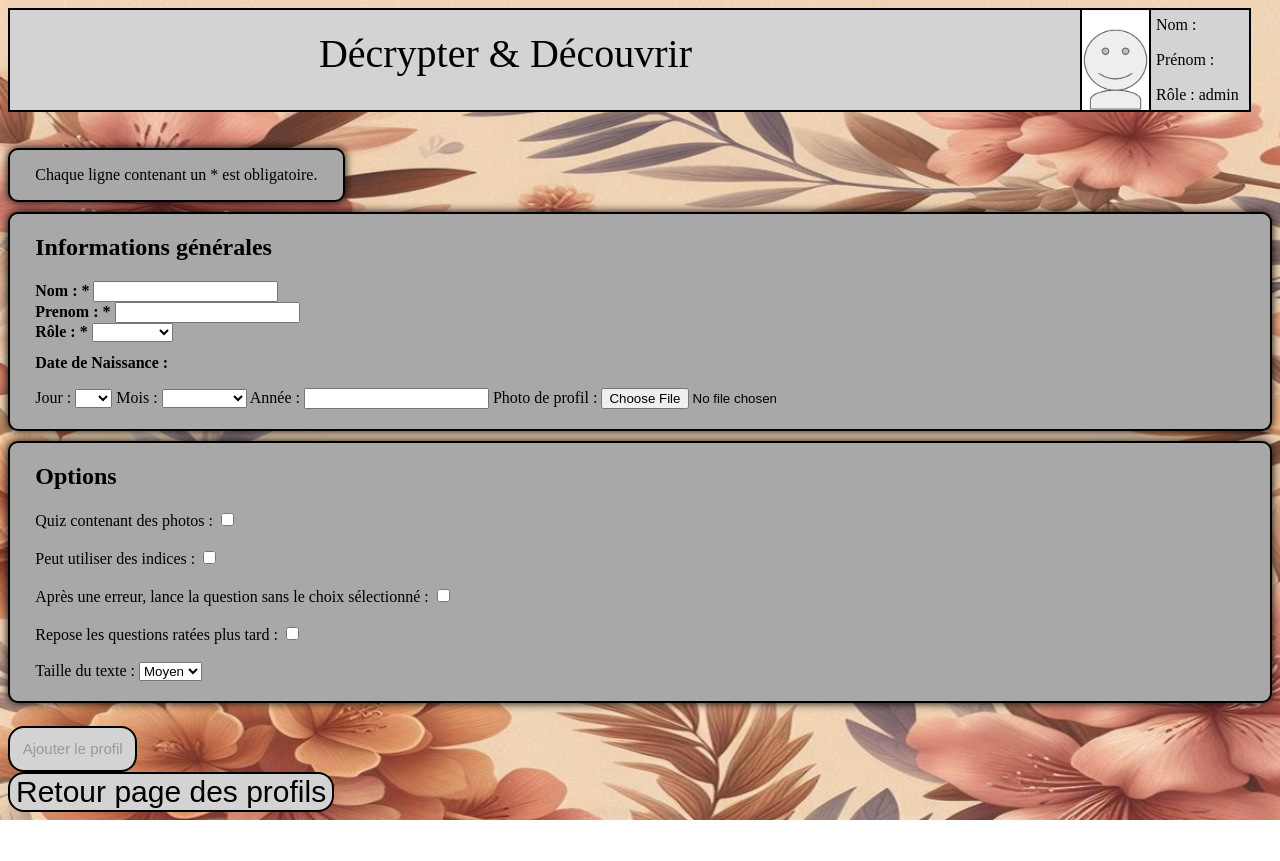
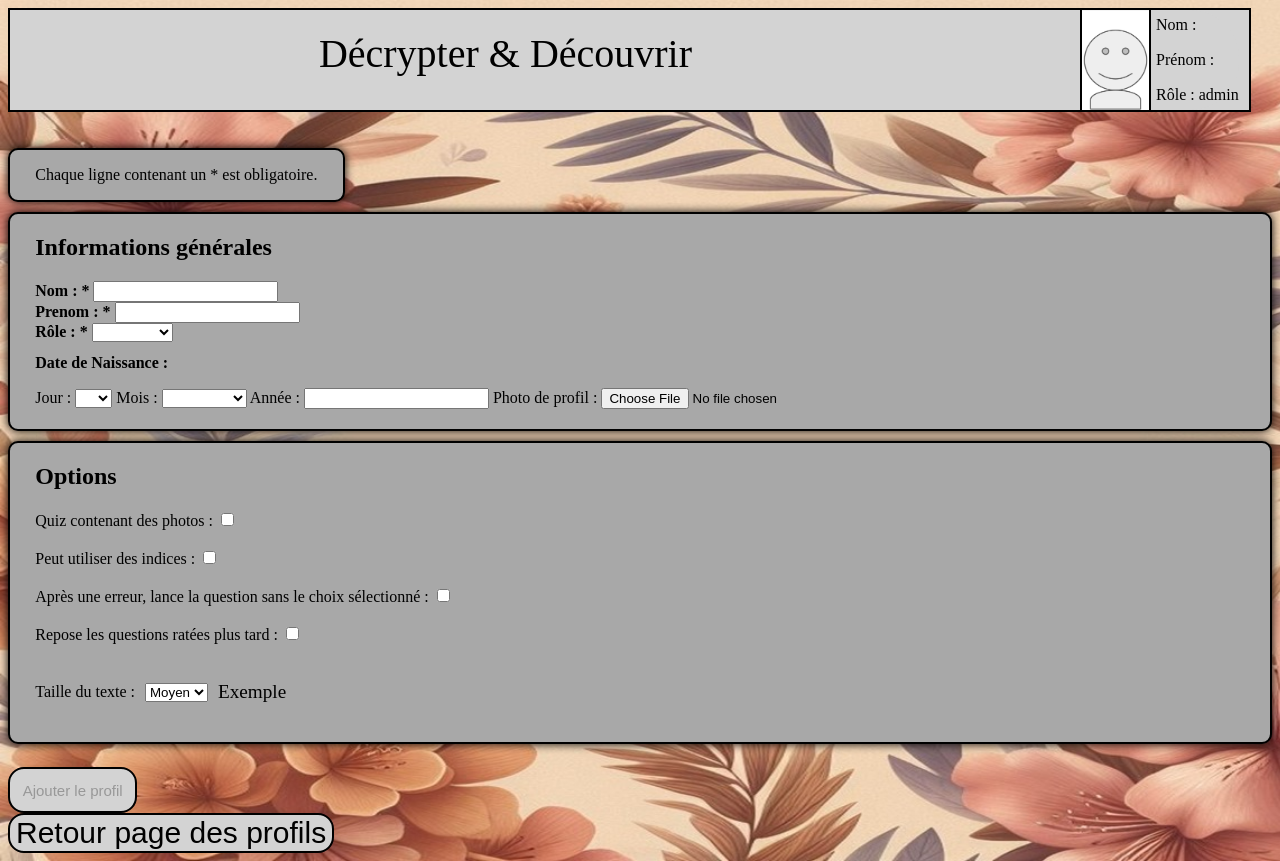
Before and after one commit to 2019-2020-ps6/2023-2024-ps6-dndeveloppers, an Angular app in the folder front-end/: page /home/listProfil/createProfil in a window 1280 px wide. Before the commit the page ends 820 px from the top, so only its background shows below. Built offline with nearby package versions, Linux system fonts and the light colour scheme.

Commit message:
#125 ajout de la prévisualisation en temps réel de la taille du texte dans les options

```diff
--- a/front-end/src/app/Profil/createProfil/createProfil.component.html
+++ b/front-end/src/app/Profil/createProfil/createProfil.component.html
@@ -62,11 +62,11 @@
                 <input class="input-custom" type="checkbox" id="optionReposerQuestionApres" [formControlName]="'optionReposerQuestionApres'">
             </label><br/><br/>
 
-            <label for="optionTailleTexte"> Taille du texte :
+            <label for="optionTailleTexte" class="text-size-label"> Taille du texte :
                 <select name="input-custom" id="optionTailleTexte" [formControlName]="'optionTailleTexte'">
-                    <option *ngFor="let currentFontSize of FontSizeList" [value]="currentFontSize">{{currentFontSize}}</option>
+                  <option *ngFor="let currentFontSize of FontSizeList" [value]="currentFontSize">{{currentFontSize}}</option>
                 </select>
-            </label>
+                <p class="exempleTailleTexte" [style.fontSize.em]="getFontSizeValue()">Exemple</p>              </label>
         </section>
     </section>
 
--- a/front-end/src/app/Profil/createProfil/createProfil.component.scss
+++ b/front-end/src/app/Profil/createProfil/createProfil.component.scss
@@ -105,3 +105,13 @@
 .valider:hover {
     background-color: darkgrey;
 }
+
+.text-size-label {
+    display: flex;
+    align-items: center;
+  }
+
+  #optionTailleTexte,
+  .exempleTailleTexte {
+    margin-left: 10px;
+  }
--- a/front-end/src/app/Profil/createProfil/createProfil.component.ts
+++ b/front-end/src/app/Profil/createProfil/createProfil.component.ts
@@ -73,6 +73,17 @@ export class CreateProfilComponent implements OnInit {
         this.router.navigate(['home/listProfil/']);
     }
 
+    getFontSizeValue(): number {
+        const sizeControl = this.profilForm.get('optionTailleTexte');
+        const size = sizeControl ? sizeControl.value : 'Moyen';
+        switch(size) {
+            case 'Petit': return 1;
+            case 'Moyen': return 1.2;
+            case 'Grand': return 1.5;
+            default: return 1.2;
+        }
+    }
+
     return(){
         this.router.navigate(['home/listProfil/']);
     }
```
